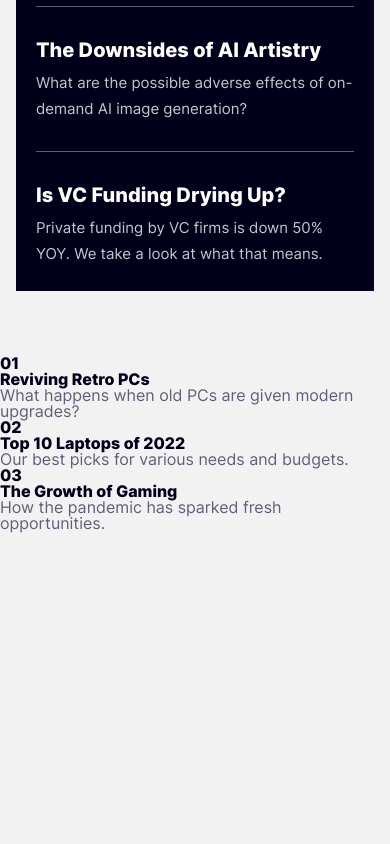
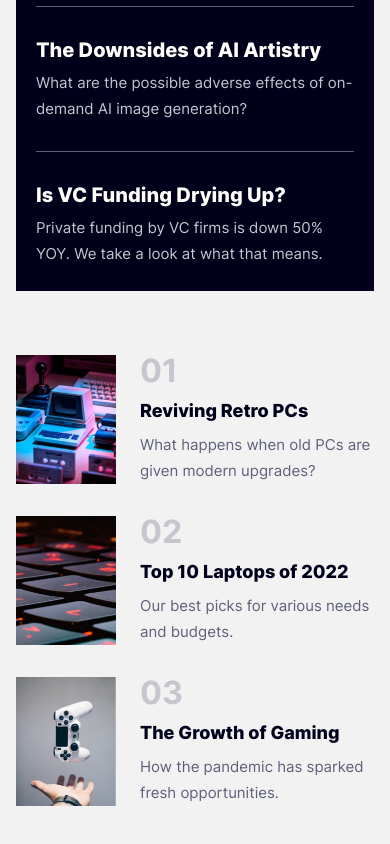
Before and after one commit to miguelzaga/news-homepage, a JavaScript app: page / in a window 390 px wide. Shown: the part 958-1802 px from the top of the page. Before the commit the page ends 1491 px from the top, so only its background shows below. Built offline with nearby package versions, Linux system fonts and the light colour scheme.

Commit message:
style bottom mobile

```diff
--- a/src/App.js
+++ b/src/App.js
@@ -3,6 +3,9 @@ import iconMenu from "/src/assets/images/icon-menu.svg";
 import iconMenuClose from "/src/assets/images/icon-menu-close.svg";
 import imageWebMobile from "/src/assets/images/image-web-3-mobile.jpg";
 import imageWebDesktop from "/src/assets/images/image-web-3-desktop.jpg";
+import imageRetroPcs from "/src/assets/images/image-retro-pcs.jpg";
+import imageGamingGrowth from "/src/assets/images/image-gaming-growth.jpg";
+import imageTopLaptops from "/src/assets/images/image-top-laptops.jpg";
 
 function App() {
   return (
@@ -49,7 +52,9 @@ function App() {
 
           <article className="side__article">
             <h3 className="side__header">Hydrogen VS Electric Cars</h3>
-            <p className="side__text">Will hydrogen-fueled cars ever catch up to EVs?</p>
+            <p className="side__text">
+              Will hydrogen-fueled cars ever catch up to EVs?
+            </p>
           </article>
 
           <article className="side__article">
@@ -70,23 +75,50 @@ function App() {
         </section>
       </main>
 
-      <footer>
-        <article>
-          <h4>01</h4>
-          <h5>Reviving Retro PCs</h5>
-          <p>What happens when old PCs are given modern upgrades?</p>
+      <footer className="bottom">
+        <article className="bottom__article">
+          <img
+            className="bottom__img"
+            src={imageRetroPcs}
+            alt="a bunch of old electronics"
+          />
+          <div className="bottom__container">
+            <h4 className="bottom__number">01</h4>
+            <h5 className="bottom__title">Reviving Retro PCs</h5>
+            <p className="bottom__text">
+              What happens when old PCs are given modern upgrades?
+            </p>
+          </div>
         </article>
 
-        <article>
-          <h4>02</h4>
-          <h5>Top 10 Laptops of 2022</h5>
-          <p>Our best picks for various needs and budgets.</p>
+        <article className="bottom__article">
+          <img
+            className="bottom__img"
+            src={imageTopLaptops}
+            alt="a closeup of a keyboard"
+          />
+          <div className="bottom__container">
+            <h4 className="bottom__number">02</h4>
+            <h5 className="bottom__title">Top 10 Laptops of 2022</h5>
+            <p className="bottom__text">
+              Our best picks for various needs and budgets.
+            </p>
+          </div>
         </article>
 
-        <article>
-          <h4>03</h4>
-          <h5>The Growth of Gaming</h5>
-          <p>How the pandemic has sparked fresh opportunities.</p>
+        <article className="bottom__article">
+          <img
+            className="bottom__img"
+            src={imageGamingGrowth}
+            alt="a ps5 controller in the air over an open hand"
+          />
+          <div className="bottom__container">
+            <h4 className="bottom__number">03</h4>
+            <h5 className="bottom__title">The Growth of Gaming</h5>
+            <p className="bottom__text">
+              How the pandemic has sparked fresh opportunities.
+            </p>
+          </div>
         </article>
       </footer>
     </div>
--- /dev/null
+++ b/src/scss/05-components/_bottom.scss
@@ -0,0 +1,36 @@
+@use "./../01-abstracts/" as *;
+
+.bottom {
+  padding: 0 16px 80px;
+  display: flex;
+  flex-direction: column;
+  gap: 32px;
+
+  &__article {
+    display: flex;
+    gap: 24px;
+  }
+
+  &__img {
+    max-width: 100px;
+  }
+
+  &__number {
+    font-weight: 700;
+    font-size: rem(32px);
+    line-height: 1;
+    color: $silver;
+    margin-bottom: 12px;
+  }
+
+  &__title {
+    font-size: rem(18px);
+    line-height: 1.33;
+    margin-bottom: 9px;
+  }
+
+  &__text {
+    font-size: rem(15px);
+    line-height: 1.73;
+  }
+}
--- a/src/scss/05-components/_index.scss
+++ b/src/scss/05-components/_index.scss
@@ -1,2 +1,3 @@
 @forward "hero";
 @forward "side";
+@forward "bottom";
```
